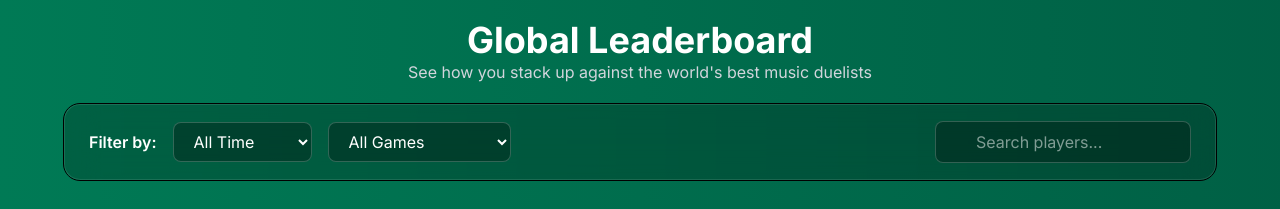
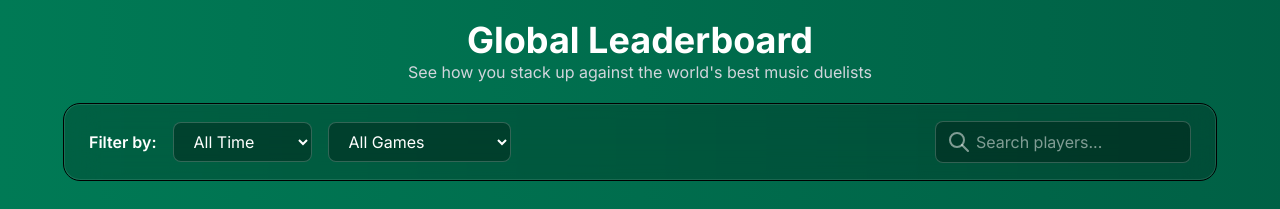
Before and after one commit to TomerDun/MusicDuels, a React (Vite) app in the folder Front/: page /leaderboard in a window 1280 px wide. Shown: the top 209 px of the page. Built offline with nearby package versions, Linux system fonts and the light colour scheme.

Commit message:
added tabler icon to search in leaderboard filter

```diff
--- a/Front/src/components/leaderboardArea/LeaderboardFilter.tsx
+++ b/Front/src/components/leaderboardArea/LeaderboardFilter.tsx
@@ -33,7 +33,7 @@
                         value={searchInput}
                         onChange={(e) => setSearchInput(e.target.value)}
                         className="bg-black/30 text-white rounded-lg px-4 py-2 pl-10 border border-white/20 focus:outline-none focus:border-primary w-64"/>
-                    <i className="absolute left-3 top-1/2 transform -translate-y-1/2 text-white/50" data-fa-i2svg=""><svg className="svg-inline--fa fa-magnifying-glass" aria-hidden="true" focusable="false" data-prefix="fas" data-icon="magnifying-glass" role="img" xmlns="http://www.w3.org/2000/svg" viewBox="0 0 512 512" data-fa-i2svg=""><path fill="currentColor" d="M416 208c0 45.9-14.9 88.3-40 122.7L502.6 457.4c12.5 12.5 12.5 32.8 0 45.3s-32.8 12.5-45.3 0L330.7 376c-34.4 25.2-76.8 40-122.7 40C93.1 416 0 322.9 0 208S93.1 0 208 0S416 93.1 416 208zM208 352a144 144 0 1 0 0-288 144 144 0 1 0 0 288z"></path></svg></i>
+                    <IconSearch className="absolute left-3 top-1/2 transform -translate-y-1/2 text-white/50"/>
                 </div>
             </div>
         </div>
```
